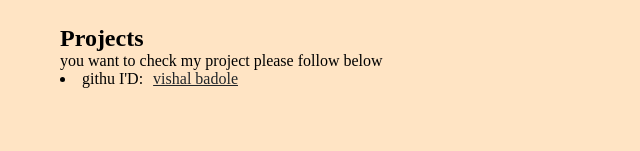
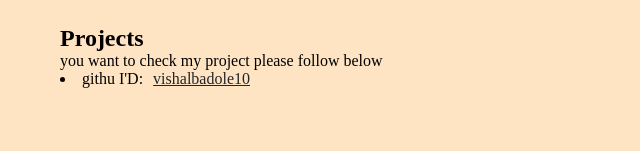
Before and after one commit to Vishalbadole10/vishalportfolio, a website: page intro.html in a window 1280 px wide. Shown: the part 341-492 px from the top of the page, 0-640 px from the left. Drawn offline with Linux system fonts and the light colour scheme.

Commit message:
Update intro.html

```diff
--- a/intro.html
+++ b/intro.html
@@ -51,7 +51,7 @@
         <h2>Projects</h2>
         you want to check my project please follow below
         <li>githu I'D:<a href="https://github.com/vishalbadole10" style="color:#212529;"><i class="fab fa-github"
-              style="margin-right: 10px;"></i>vishal badole</a></li>
+              style="margin-right: 10px;"></i>vishalbadole10</a></li>
 
       </div>
     </div>
```
